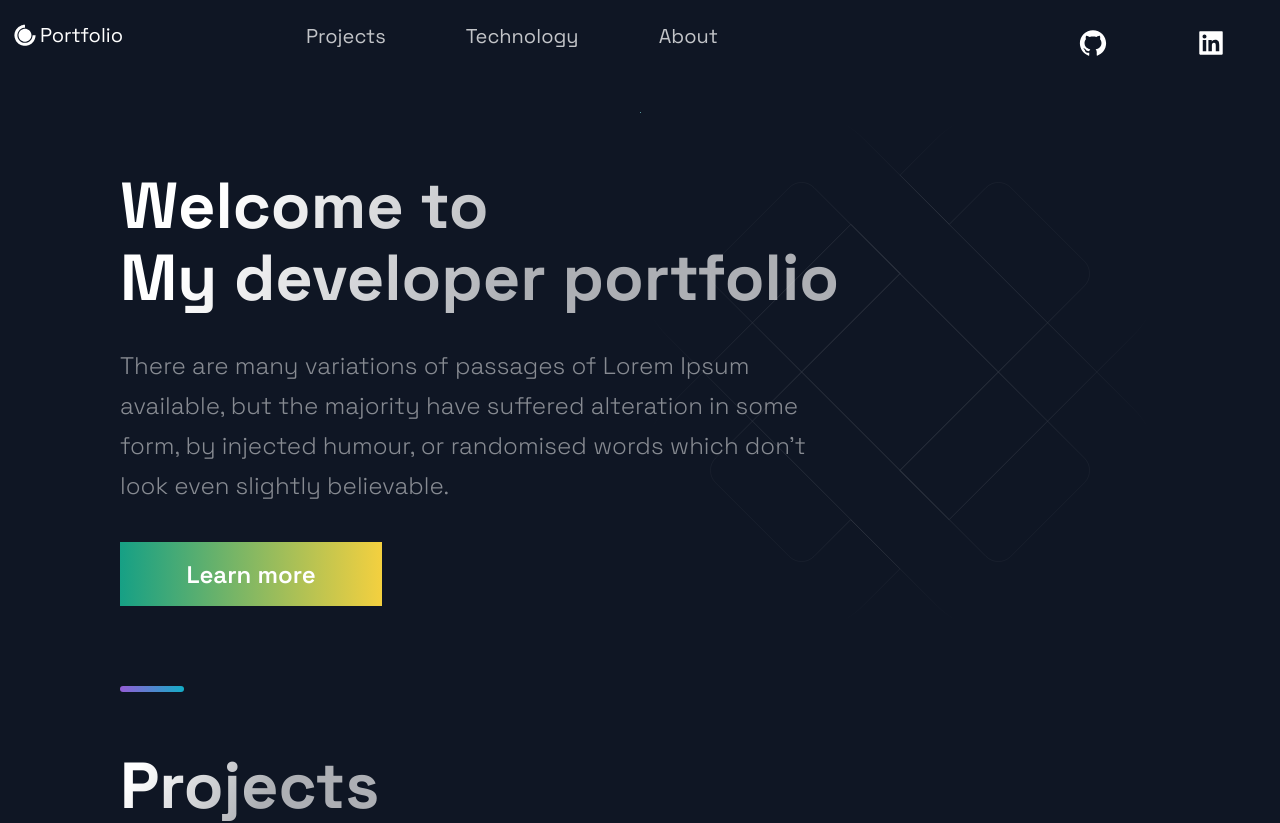
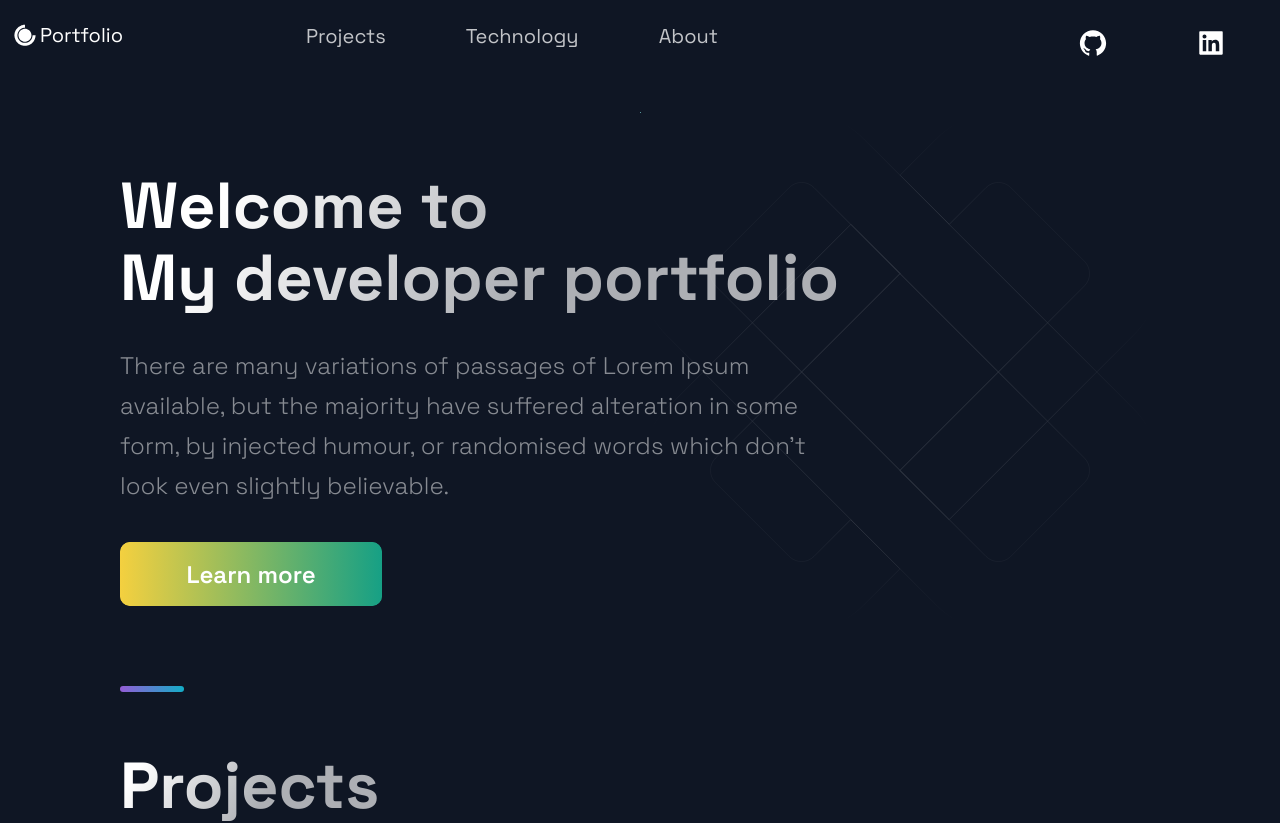
Before and after one commit to yougonnagetyours/my-developer-portfolio, a Next.js app: page / in a window 1280 px wide. Shown: the top 823 px of the page. Built offline with nearby package versions, Linux system fonts and the light colour scheme.

Commit message:
change gradient degree

```diff
--- a/src/styles/GlobalComponents/index.js
+++ b/src/styles/GlobalComponents/index.js
@@ -170,7 +170,7 @@ export const SecondaryBtn = styled.button`
 export const ButtonBack = styled.div`
   width: ${({ alt }) => alt ? '150px' : '262px'};
   height: ${({ alt }) => alt ? '52px' : '64px'};
-  //border-radius: 50px;
+  border-radius: 10px;
   font-size: ${({ alt }) => alt ? '20px' : '24px'};
   font-weight: 600;
   display: flex;
@@ -178,7 +178,7 @@ export const ButtonBack = styled.div`
   justify-content: center;
   margin: ${({ alt, form }) => (alt || form) ? '0' : '0 0 80px'};
   color: #fff;
-  background: ${({ alt }) => alt ? 'linear-gradient(to right, #16A085 0%, #F4D03F  100%)' : 'linear-gradient(to right, #16A085 0%, #F4D03F  100%)'};
+  background: ${({ alt }) => alt ? 'linear-gradient(270deg, #16A085 0%, #F4D03F  100%)' : 'linear-gradient(270deg, #16A085 0%, #F4D03F  100%)'};
   cursor: pointer;
   transition: 0.5s ease;
   position: relative;
@@ -202,7 +202,7 @@ export const ButtonBack = styled.div`
 // 'linear-gradient(270deg, #F46737 0%, #945DD6 100%)' : 'linear-gradient(270deg, #13ADC7 0%, #945DD6 100%)'};
 export const ButtonFront = styled.button`
   border: none;
-  //border-radius: 50px;
+  border-radius: 10px;
   color: #fff;
   display: flex;
   position: absolute;
@@ -210,7 +210,7 @@ export const ButtonFront = styled.button`
   left: 0;
   width: 100%;
   height: 100%;
-  background: ${({ alt }) => alt ? 'linear-gradient(to right, #16A085 0%, #F4D03F  100%)' : 'linear-gradient(to right, #16A085 0%, #F4D03F  100%)'};
+  background: ${({ alt }) => alt ? 'linear-gradient(270deg, #16A085 0%, #F4D03F  100%)' : 'linear-gradient(270deg, #16A085 0%, #F4D03F  100%)'};
   opacity: ${({ disabled }) => disabled ? '.5' : '1'};
   transition: .4s ease;
   font-size: ${({ alt }) => alt ? '20px' : '24px'};
```
